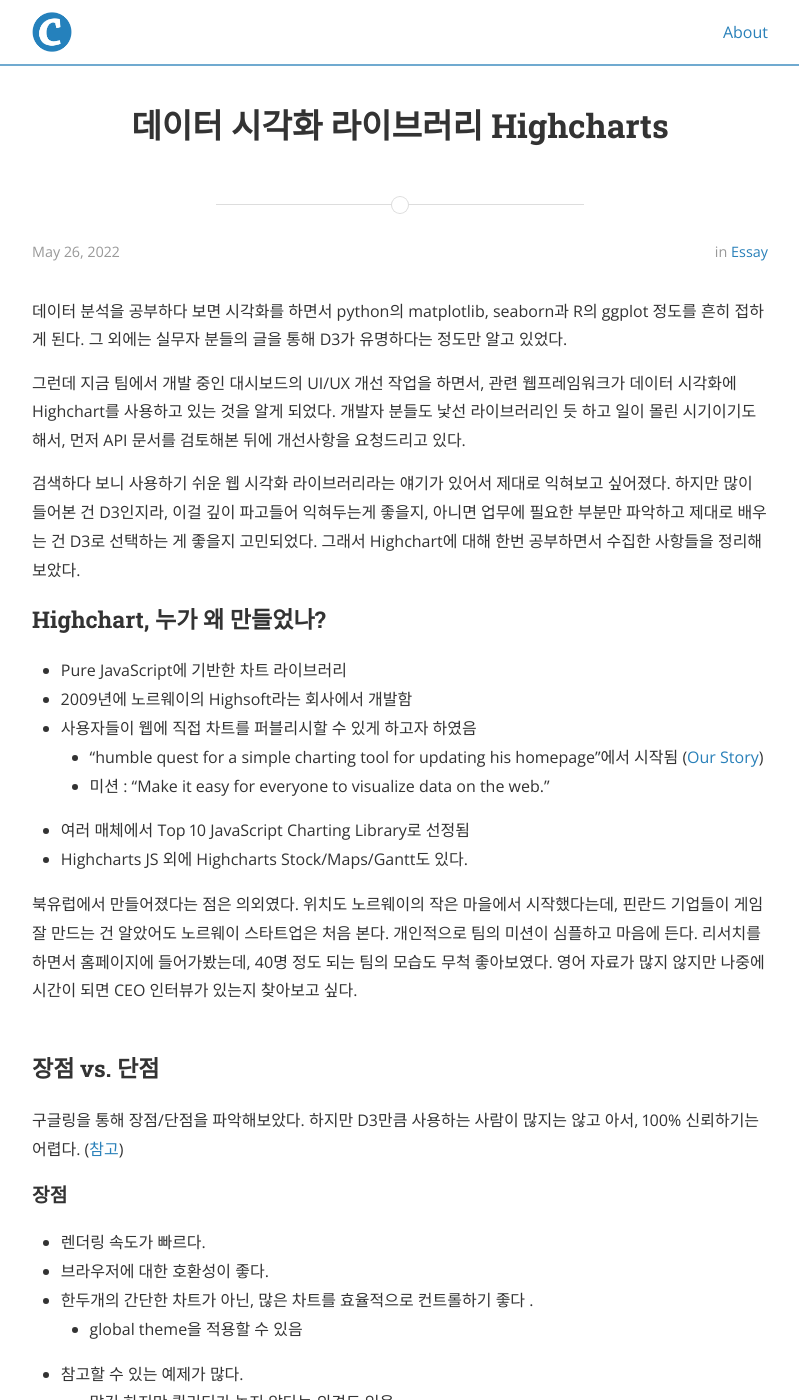
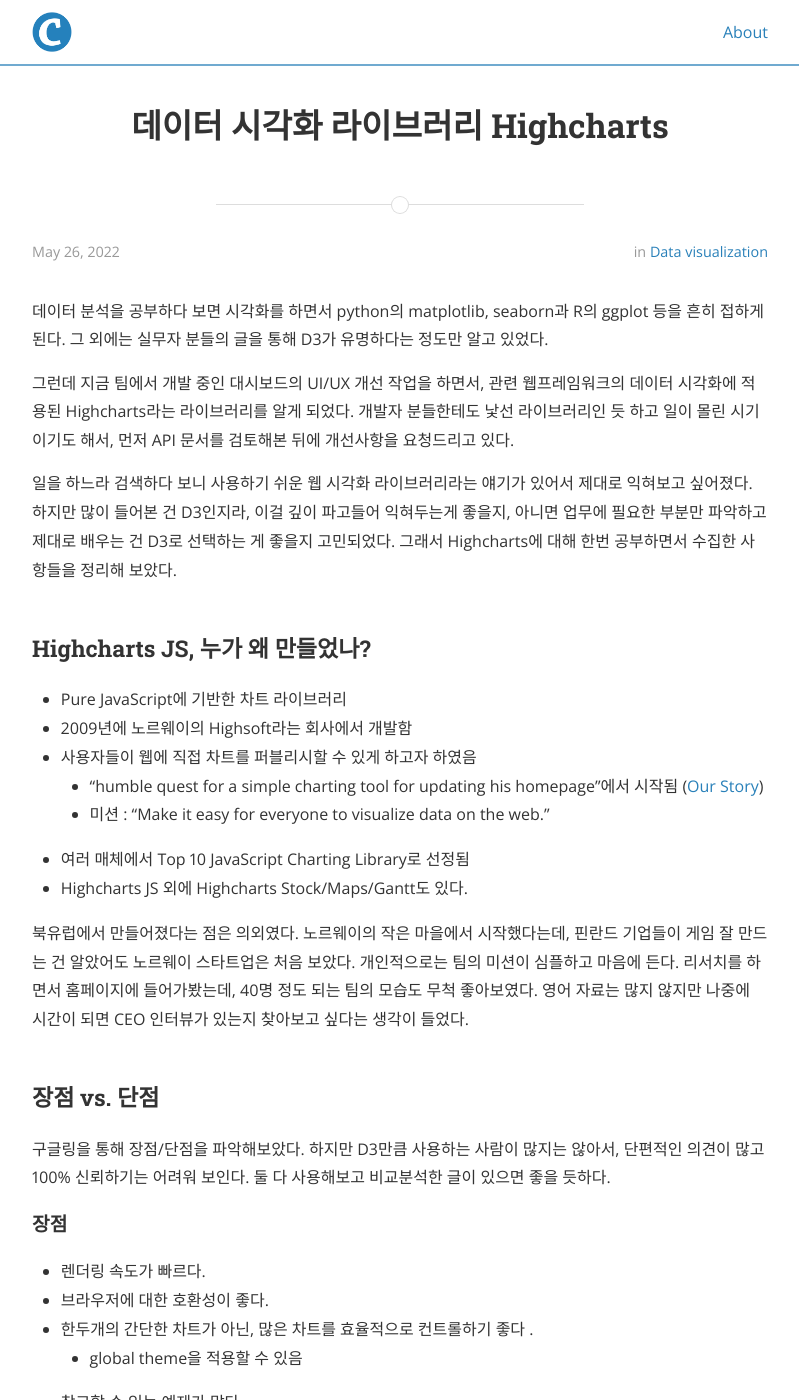
Before and after one commit to JessyMin/jessymin.github.io, a Jekyll site: the page built from _posts/2022-05-26-data-visualization-highcharts.md, in a window 1280 px wide and 1400 px high. Shown: the whole window, without its empty margins (240-1039 px from the left). Built offline with Jekyll 4.4.1, drawn with Linux system fonts in a browser that asks for light colours; nearby versions of some CDN libraries; some of the changed text lies outside the part shown.

Commit message:
[edit] markdown & text

```diff
--- a/_posts/2022-05-26-data-visualization-highcharts.md
+++ b/_posts/2022-05-26-data-visualization-highcharts.md
@@ -3,19 +3,19 @@
 comments : true
 title : "데이터 시각화 라이브러리 Highcharts"
 date : 2022-05-26
-category : 'Essay'
+category : 'Data Visualization'
 published: true
 ---
 
-데이터 분석을 공부하다 보면 시각화를 하면서 python의 matplotlib, seaborn과 R의 ggplot 정도를 흔히 접하게 된다. 그 외에는 실무자 분들의 글을 통해 D3가 유명하다는 정도만 알고 있었다.
+데이터 분석을 공부하다 보면 시각화를 하면서 python의 matplotlib, seaborn과 R의 ggplot 등을 흔히 접하게 된다. 그 외에는 실무자 분들의 글을 통해 D3가 유명하다는 정도만 알고 있었다.
 
-그런데 지금 팀에서 개발 중인 대시보드의 UI/UX 개선 작업을 하면서, 관련 웹프레임워크가 데이터 시각화에 Highchart를 사용하고 있는 것을 알게 되었다. 개발자 분들도 낯선 라이브러리인 듯 하고 일이 몰린 시기이기도 해서, 먼저 API 문서를 검토해본 뒤에 개선사항을 요청드리고 있다.
+그런데 지금 팀에서 개발 중인 대시보드의 UI/UX 개선 작업을 하면서, 관련 웹프레임워크의 데이터 시각화에 적용된 Highcharts라는 라이브러리를 알게 되었다. 개발자 분들한테도 낯선 라이브러리인 듯 하고 일이 몰린 시기이기도 해서, 먼저 API 문서를 검토해본 뒤에 개선사항을 요청드리고 있다.
 
-검색하다 보니 사용하기 쉬운 웹 시각화 라이브러리라는 얘기가 있어서 제대로 익혀보고 싶어졌다. 하지만 많이 들어본 건 D3인지라, 이걸 깊이 파고들어 익혀두는게 좋을지, 아니면 업무에 필요한 부분만 파악하고 제대로 배우는 건 D3로 선택하는 게 좋을지 고민되었다. 그래서 Highchart에 대해 한번 공부하면서 수집한 사항들을 정리해 보았다.
+일을 하느라 검색하다 보니 사용하기 쉬운 웹 시각화 라이브러리라는 얘기가 있어서 제대로 익혀보고 싶어졌다. 하지만 많이 들어본 건 D3인지라, 이걸 깊이 파고들어 익혀두는게 좋을지, 아니면 업무에 필요한 부분만 파악하고 제대로 배우는 건 D3로 선택하는 게 좋을지 고민되었다. 그래서 Highcharts에 대해 한번 공부하면서 수집한 사항들을 정리해 보았다.
+<br/>
 <br/>
 
-
-### Highchart,  누가 왜 만들었나?
+### Highcharts JS,  누가 왜 만들었나?
 - Pure JavaScript에 기반한 차트 라이브러리
 - 2009년에 노르웨이의 Highsoft라는 회사에서 개발함
 - 사용자들이 웹에 직접 차트를 퍼블리시할 수 있게 하고자 하였음
@@ -25,13 +25,13 @@
 - Highcharts JS 외에 Highcharts Stock/Maps/Gantt도 있다.
 <br>
 
-북유럽에서 만들어졌다는 점은 의외였다. 위치도 노르웨이의 작은 마을에서 시작했다는데, 핀란드 기업들이 게임 잘 만드는 건 알았어도 노르웨이 스타트업은 처음 본다. 개인적으로 팀의 미션이 심플하고 마음에 든다. 리서치를 하면서 홈페이지에 들어가봤는데, 40명 정도 되는 팀의 모습도 무척 좋아보였다. 영어 자료가 많지 않지만 나중에 시간이 되면 CEO 인터뷰가 있는지 찾아보고 싶다.
+북유럽에서 만들어졌다는 점은 의외였다. 노르웨이의 작은 마을에서 시작했다는데, 핀란드 기업들이 게임 잘 만드는 건 알았어도 노르웨이 스타트업은 처음 보았다. 개인적으로는 팀의 미션이 심플하고 마음에 든다. 리서치를 하면서 홈페이지에 들어가봤는데, 40명 정도 되는 팀의 모습도 무척 좋아보였다. 영어 자료는 많지 않지만 나중에 시간이 되면 CEO 인터뷰가 있는지 찾아보고 싶다는 생각이 들었다.
 <br/>
 <br/>
 
 ### 장점 vs. 단점
-구글링을 통해 장점/단점을 파악해보았다. 하지만 D3만큼 사용하는 사람이 많지는 않고 아서, 100% 신뢰하기는 어렵다.
-(<a href="https://www.trustradius.com/reviews/highcharts-2019-09-14-11-14-20">참고</a>)
+구글링을 통해 장점/단점을 파악해보았다. 하지만 D3만큼 사용하는 사람이 많지는 않아서, 단편적인 의견이 많고 100% 신뢰하기는 어려워 보인다. 둘 다 사용해보고 비교분석한 글이 있으면 좋을 듯하다.
+
 
 #### 장점
 - 렌더링 속도가 빠르다.
@@ -43,34 +43,37 @@
 - export 모듈이 있다.
     - 사용자가 차트 이미지를 다운로드 가능(PDF, PNG, JPG, SVG 포맷)
     - 데이터 다운로드 가능 (CSV, XLS, HTML 테이블 포맷)
-<br>
+<br/>
 
-####단점
-단점에 대해서는 객관적인 분석 글을 아직 찾아내지 못했다. 내용이 단편적이고 의견들이 서로 상반되어서, 각자 자기 경험치 안에서 얘기한 것으로 이해된다.
+#### 단점
+단점에 대해서는 객관적을 분석한 글을 아직 찾아내지 못했다. 내용이 단편적이고 의견들이 서로 상반되어서, 각자 자기 경험치 안에서 얘기한 것으로 이해된다.
 - 러닝커브가 다소 있다. (무시할만한 수준은 아님)
     - 하지만 D3에 비해서는 러닝커브가 낮다는 의견도 있음
-- 상대적으로 복잡한 편이다. (무엇에 비해?...)
+- 상대적으로 복잡한 편이다. (무엇에 비해?...)(<a href="https://www.trustradius.com/reviews/highcharts-2019-09-14-11-14-20">참고</a>)
 - D3에 비해서는 커뮤니티가 덜 활성화되어 있다.
-    - Github의 star/fork 수에서 압도적인 차이가 남
+    - Github의 star/fork 수에서 압도적으로 차이남
 - 상업용은 무료가 아니다.
-<br>
+<br/>
+<br/>
 
+### Highcarts vs. D3 비교
 
-### Highcart vs. D3 비교
-
-이 부분은 둘 다 경험해본 뒤에 정리해봐야 할 것 같다. 가장 큰 차이는 커스터마이징이 어디까지 가능한가 하는 부분인 것 같다.
+이 부분은 둘 다 경험해본 뒤에 정리해봐야 정확하겠지만, 가장 큰 차이는 커스터마이징이 어디까지 가능한가 하는 부분인 것 같다.
 - 'D3는 자유도가 높은 만큼 배우기 어려우나, Highchart는 자바스크립트를 사용해 봤다면 10분이면 만들 수 있다" (<a href="https://brunch.co.kr/@jihoonleeh9l6/31"> [3분] Highchart 사용해보기(1)</a>)
 - '전에 보지 못했던 새로운 차트를 만들고 싶으면 D3를 써라'(<a href="https://bshell.tistory.com/548">링크</a>)
-<br>
+<br/>
+<br/>
 
 ### 결론
-개인적으로 시각화는 기본에 충실한 게 좋다고 생각한다. 언론/미디어가 아닌 비즈니스 도메인에서 일하고 있어서일지도 모르겠다. 신기하고 눈길을 끄는 시각화보다는, 단순하고 익숙한 그래프가 경영진이나 관련 부서에 데이터의 의미와 메시지를 전달하는 데에는 더 효율적이었다.
+개인적으로 시각화는 기본에 충실한 게 좋다고 생각한다. 언론/미디어가 아닌 비즈니스 도메인에서 일하고 있어서일지도 모르겠다. 신기하고 눈길을 끄는 시각화보다는, 단순하고 익숙한 그래프가 경영진이나 관련 부서에 데이터의 의미와 메시지를 전달하는 데에는 더 효율적이었다. <br/>
 그러니 지금 시점에서는 굳이 D3를 찾아서 배우기보다는, 바로 실무에서 써야 하는 Highchart를 충분히 배워두는 게 앞으로도 두루 활용하기 좋을 것 같다. 완전히 익숙해지고, 해보고 싶은 게 있는데 Highchart로는 한계가 느껴지면 그때 D3를 살펴보면 좋을 것 같다.
-<br>
+<br/>
+<br/>
 
 
 
 <b>ps.</b> 아래 글은 데이터 시각화 라이브러리를 선택할 때 고려할 사항들을 언급하고 있다. 지금은 잘 이해되지 않는 항목도 있지만, 나중에라도 도움이 될 듯해서 같이 정리해둔다.
+<br/>
 <a href="https://blog.logrocket.com/top-javascript-data-visualization-libraries-2021/">The top JavaScript data visualization libraries for 2021 </a>
 1. 어떤 타입의 차트를 지원하는가?
 2. 기능 (Features)
@@ -78,8 +81,8 @@
 4. 얼마나 인터랙티브한지 (Interactivity)
 5. API가 사용하기 쉬운지
 6. 커뮤니티 지원
-</br>
-
+<br/>
+<br/>
 <b>참고 글</b>
 - <a href="https://beomdev714.tistory.com/2"> [Highcharts.js] 하이차트를 활용한 데이터 시각화 시작하기 </a>
 - <a href="https://brunch.co.kr/@jihoonleeh9l6/31"> [3분] Highchart 사용해보기(1)</a>
```
